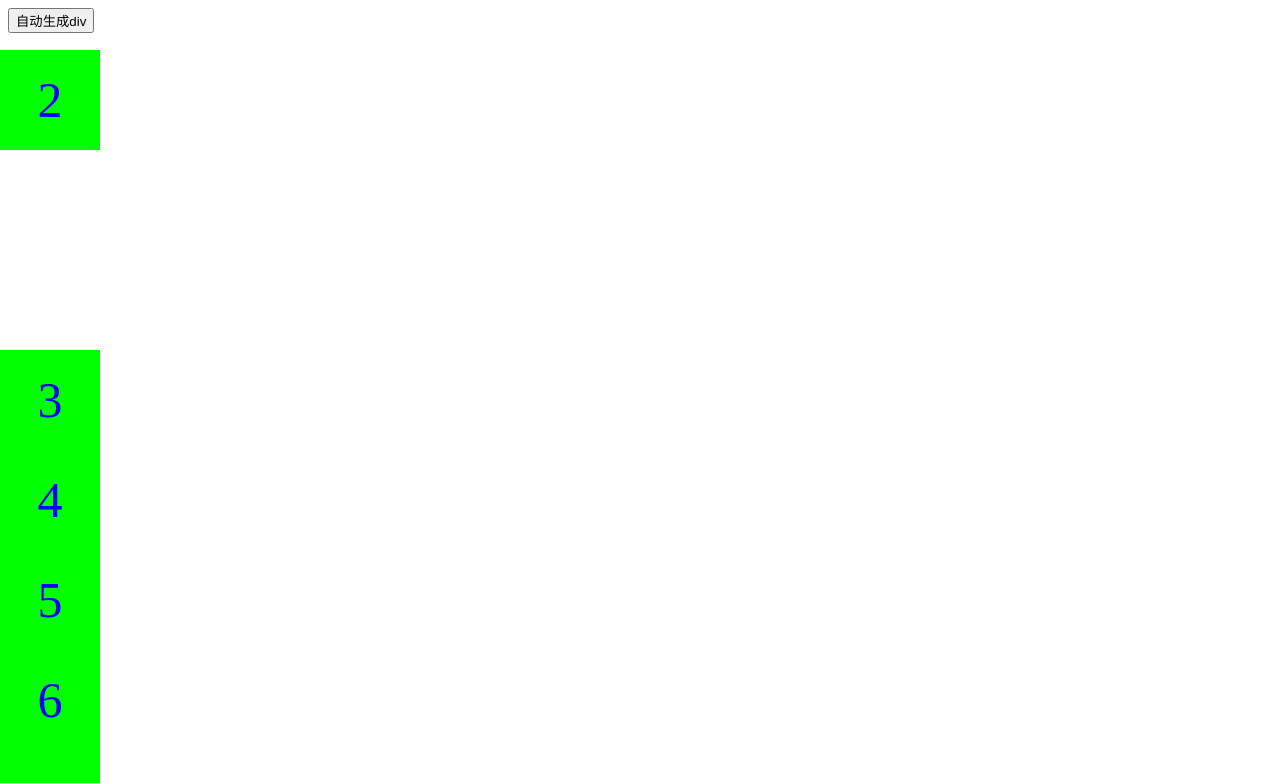
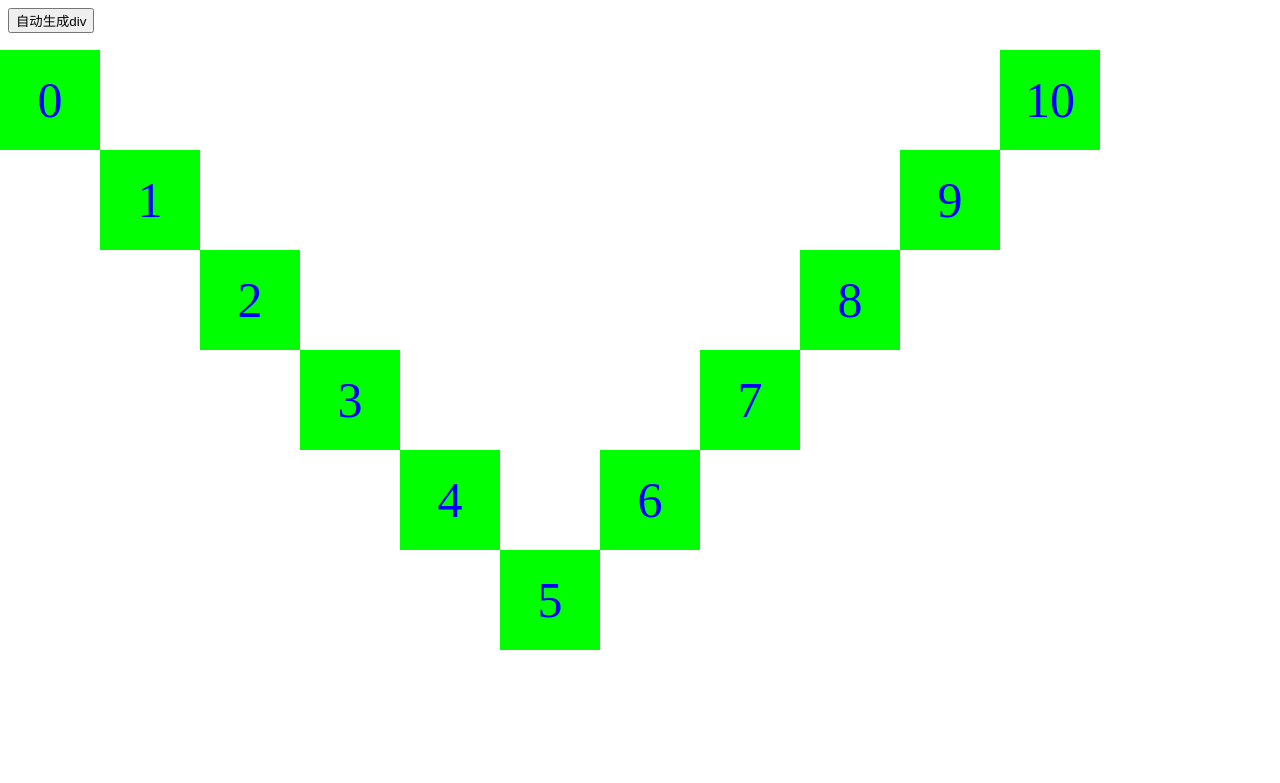
Before and after one commit to Cooskin/JS, a plain HTML site: page lesson_2/L2_1/L_2.1.html in a window 1280 px wide. Both pictures are taken after a click on the button "自动生成div". Shown: the top 783 px of the page. Drawn offline with Linux system fonts and the light colour scheme.

Commit message:
JavaScript练习

```diff
--- a/lesson_1/L_4/L_4.js
+++ b/lesson_1/L_4/L_4.js
@@ -1,6 +1,6 @@
 window.onload = function () {
     var url;
-    url = ['../../img/1.jpg', '../../img/2.jpg', '../../img/3.jpg', '../../img/4.jpg'];
+    url = ['../img/1.jpg','../img/2.jpg', '../img/3.jpg', '../img/4.jpg'];
     var text;
     text = ['第一张', '第二张', '第三张', '第四张'];
 
--- a/lesson_2/L2_1/L_2.1.css
+++ b/lesson_2/L2_1/L_2.1.css
@@ -12,4 +12,5 @@ div{
     margin-top: 50px;
 }
 #btn1{
+    display: block
 }
--- a/lesson_2/L2_1/L_2.1.js
+++ b/lesson_2/L2_1/L_2.1.js
@@ -4,21 +4,26 @@ window.onload = function () {
 
     oBtn.onclick = function () {
 
-        for ( var j =0; j < 10; j++) {
-            document.body.innerHTML += '<div>' + j + '</div>';
+        for (var i = 0; i < 11; i++){
+
+            document.body.innerHTML += '<div>' + i + '</div>';
+
         }
-        for (var j =0;j<aDiv.length;j++) {
-            if (j > 5) {
-                for (j < aDiv.length;j++;) {
-                    aDiv[j].style.left = j * 100 + 'px';
-                    aDiv[j].style.top = j * 100 - 200 + 'px';
-                }
-            } else {
-                for (j < aDiv.length;j++;) {
-                    aDiv[j].style.top = j * 100 + 'px';
-                }
+
+        let len = aDiv.length;
+
+        for (var i = 0; i < aDiv.length; i++) {
+
+            if (i < 6) {
+                aDiv[i].style.left = i * 100 + 'px';
+                aDiv[i].style.top = i * 100 + 'px';
+            } else{
+                aDiv[i].style.left = i * 100 + 'px';
+                aDiv[i].style.top = (len -1) * 100 - i * 100 + 'px';
             }
+
         }
-    };
 
-};
+    }
+
+}
```
